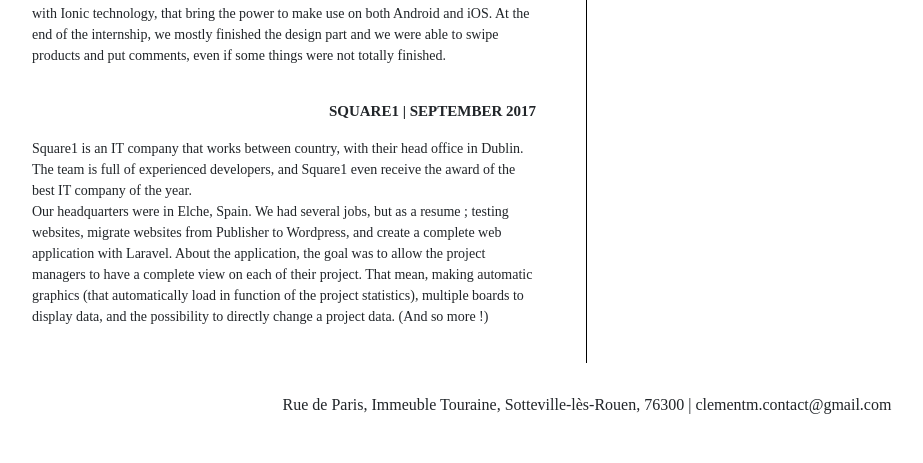
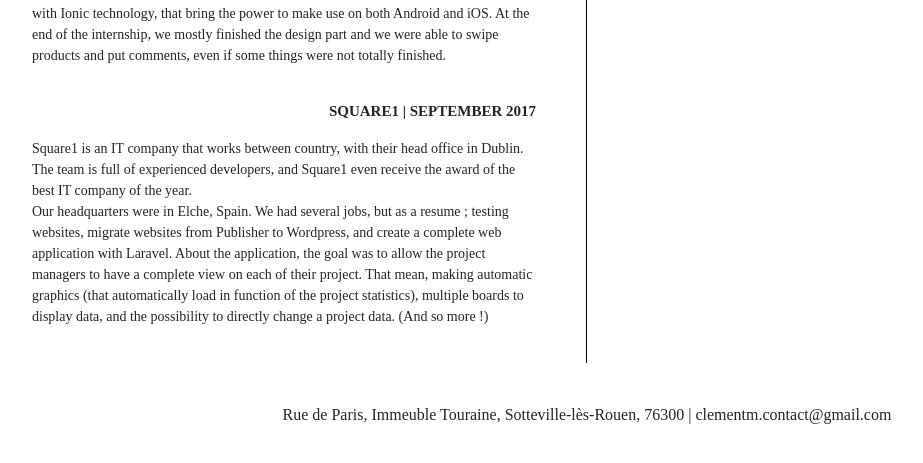
Before and after one commit to Rekwyn/Rekwyn.github.io, a plain HTML site: page index.html in a window 1280 px wide. Shown: the part 1177-1640 px from the top of the page, without its empty margins (53-976 px from the left). Before the commit the page ends 1594 px from the top, so only its background shows below. Drawn offline with nearby package versions, Linux system fonts and the light colour scheme.

Commit message:
Add padding

```diff
--- a/style.css
+++ b/style.css
@@ -120,5 +120,6 @@ section .right {
 .contact {
   font-family: "Avenir";
   margin: auto;
-  padding-top: 30px;
+  padding-top: 40px;
+  padding-bottom: 40px;
 }
```
